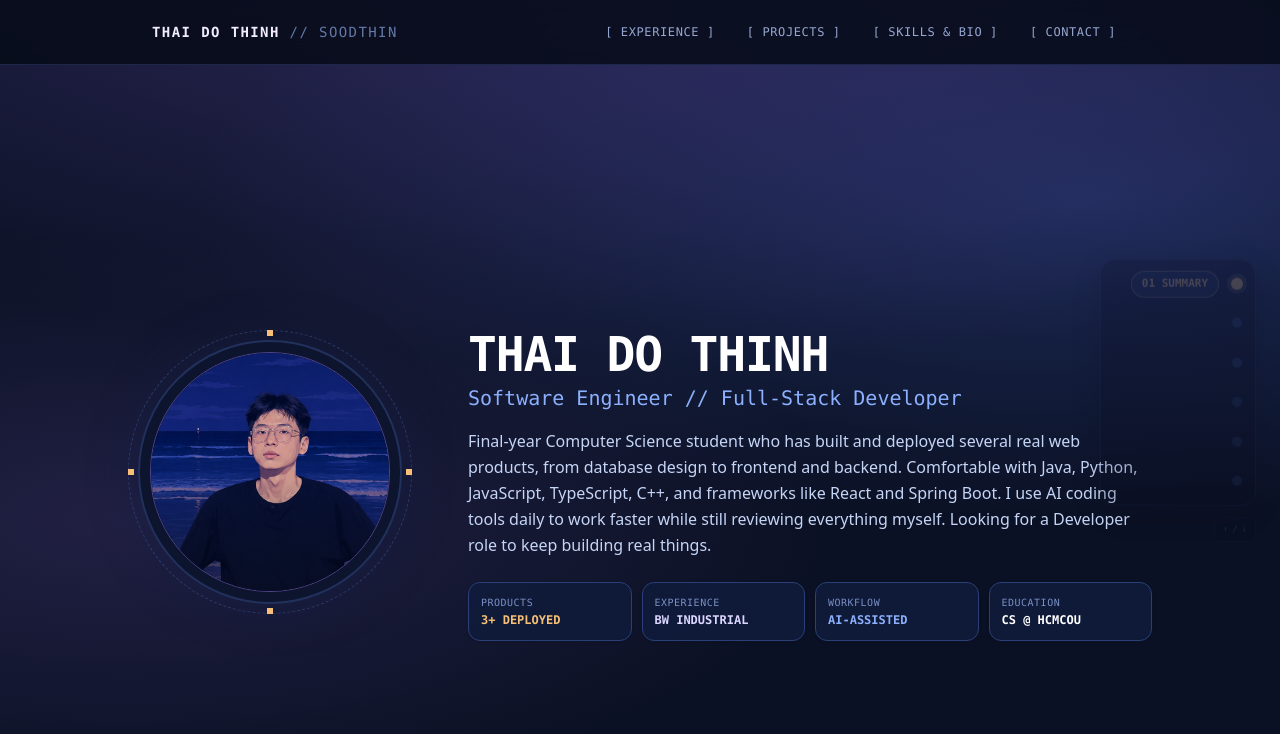
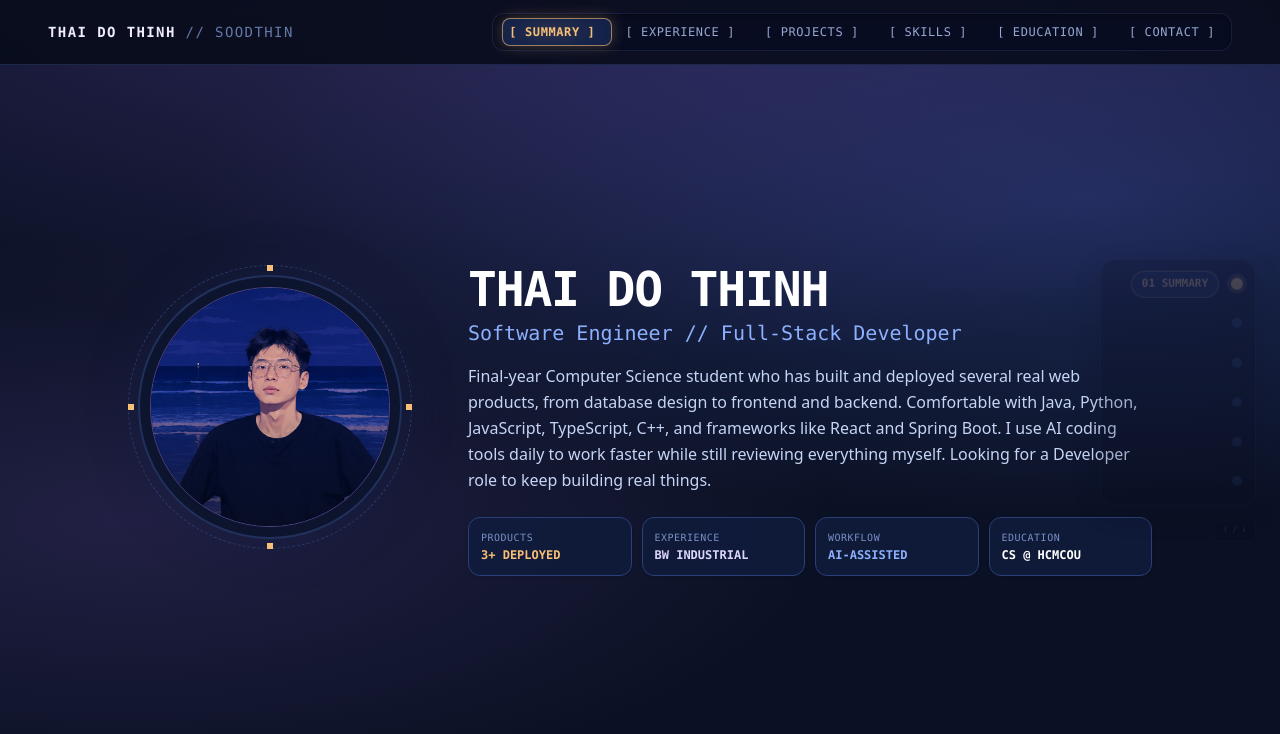
Before and after one commit to soodthin/dev-portfolio, a Next.js app: page / in a window 1280 px wide. Shown: the top 734 px of the page. Built offline with nearby package versions, Linux system fonts and the light colour scheme.

Commit message:
feat(navbar): add smooth sliding indicator, separate tabs, and bump to v2.0

```diff
--- a/components/contact.tsx
+++ b/components/contact.tsx
@@ -3,56 +3,115 @@ import { Profile, SocialLink } from '@/types/portfolio';
 interface ContactProps {
   profile: Profile;
   socials: SocialLink[];
+  onSelectSlide?: (index: number) => void;
 }
 
-export function Contact({ profile, socials }: ContactProps) {
+export function Contact({ profile, socials, onSelectSlide }: ContactProps) {
+  const handleNavClick = (e: React.MouseEvent, index: number) => {
+    if (onSelectSlide) {
+      e.preventDefault();
+      onSelectSlide(index);
+    }
+  };
+
   return (
-    <footer id="contact" className="pt-16 pb-12 border-t border-[#1c274a] mt-16">
-      <div className="grid grid-cols-1 md:grid-cols-12 gap-8 pb-12 border-b border-[#141f3d]">
-        <div className="md:col-span-4 space-y-3">
-          <div className="font-mono text-base font-bold text-[#f1edff] uppercase tracking-wider">
+    <footer id="contact" className="w-full max-w-5xl mx-auto flex flex-col justify-center py-4 sm:py-6">
+      <div className="flex items-center gap-3 mb-4">
+        <span className="font-mono text-xs text-[#f8c076] tracking-wider">08</span>
+        <h2 className="text-xl sm:text-2xl font-mono font-bold uppercase tracking-wider text-[#f1edff]">
+          CONTACT &amp; NETWORK
+        </h2>
+        <div className="flex-1 border-b border-[#213364]" />
+      </div>
+
+      <div className="grid grid-cols-1 md:grid-cols-12 gap-6 p-6 sm:p-8 rounded-2xl border border-[#283d78] bg-[#0f1938]/90 shadow-[0_12px_40px_rgba(10,18,42,0.6)]">
+        <div className="md:col-span-4 space-y-2.5">
+          <div className="font-mono text-base font-bold text-white uppercase tracking-wider">
             {profile.name}
           </div>
-          <p className="text-xs font-mono text-[#7ea2f8]">
+          <p className="text-xs font-mono text-[#8cb0fd]">
             {profile.title}
           </p>
-          <p className="text-xs text-[#8e9fc7] font-sans leading-relaxed max-w-sm">
+          <p className="text-xs text-[#c5d5f6] font-sans leading-relaxed">
             Building reliable full-stack web and mobile systems from database architecture to modern user interfaces.
           </p>
-          <div className="text-xs font-mono text-[#677cad]">
-            Location: <span className="text-[#a9b9dc]">{profile.location}</span>
+          <div className="text-xs font-mono text-[#8299cd] pt-1">
+            Location: <span className="text-[#c5d5f6]">{profile.location}</span>
+          </div>
+          <div className="pt-1.5 flex items-center gap-2 font-mono text-xs">
+            <span className="text-[#8299cd]">EDITION:</span>
+            <span className="px-2 py-0.5 rounded-md text-[11px] font-bold border border-[#f8c076]/40 bg-[#121c3b] text-[#f8c076]">
+              v2.0 (REFINED)
+            </span>
+            <span className="text-[11px] text-[#55699b]">
+              v1.0 (INITIAL)
+            </span>
           </div>
         </div>
 
-        <div className="md:col-span-2 space-y-3 font-mono">
+        <div className="md:col-span-2 space-y-2.5 font-mono">
           <div className="text-xs font-bold text-[#f8c076] uppercase tracking-widest">
             NAVIGATION
           </div>
           <ul className="space-y-2 text-xs">
             <li>
-              <a href="#experience" className="text-[#96a7d1] hover:text-[#f8c076] transition-colors">
+              <a
+                href="#summary"
+                onClick={(e) => handleNavClick(e, 0)}
+                className="text-[#9fb2dd] hover:text-[#f8c076] transition-colors"
+              >
+                Summary
+              </a>
+            </li>
+            <li>
+              <a
+                href="#experience"
+                onClick={(e) => handleNavClick(e, 1)}
+                className="text-[#9fb2dd] hover:text-[#f8c076] transition-colors"
+              >
                 Experience
               </a>
             </li>
             <li>
-              <a href="#projects" className="text-[#96a7d1] hover:text-[#f8c076] transition-colors">
+              <a
+                href="#projects"
+                onClick={(e) => handleNavClick(e, 2)}
+                className="text-[#9fb2dd] hover:text-[#f8c076] transition-colors"
+              >
                 Projects
               </a>
             </li>
             <li>
-              <a href="#about" className="text-[#96a7d1] hover:text-[#f8c076] transition-colors">
-                Skills & Education
+              <a
+                href="#skills"
+                onClick={(e) => handleNavClick(e, 5)}
+                className="text-[#9fb2dd] hover:text-[#f8c076] transition-colors"
+              >
+                Skills
               </a>
             </li>
             <li>
-              <a href="#" className="text-[#6276a6] hover:text-[#d3cbff] transition-colors">
-                Back to Top ↑
+              <a
+                href="#education"
+                onClick={(e) => handleNavClick(e, 6)}
+                className="text-[#9fb2dd] hover:text-[#f8c076] transition-colors"
+              >
+                Education
+              </a>
+            </li>
+            <li className="pt-1">
+              <a
+                href="#summary"
+                onClick={(e) => handleNavClick(e, 0)}
+                className="text-[#f8c076] hover:text-[#ddd7ff] transition-colors font-bold"
+              >
+                Top // Loop ↑
               </a>
             </li>
           </ul>
         </div>
 
-        <div className="md:col-span-3 space-y-3 font-mono">
+        <div className="md:col-span-3 space-y-2.5 font-mono">
           <div className="text-xs font-bold text-[#f8c076] uppercase tracking-widest">
             CONTACT
           </div>
@@ -60,7 +119,7 @@ export function Contact({ profile, socials }: ContactProps) {
             <li>
               <a
                 href={`mailto:${profile.email}`}
-                className="text-[#96a7d1] hover:text-[#f8c076] transition-colors block break-all"
+                className="text-[#9fb2dd] hover:text-[#f8c076] transition-colors block break-all"
               >
                 {profile.email}
               </a>
@@ -68,18 +127,18 @@ export function Contact({ profile, socials }: ContactProps) {
             <li>
               <a
                 href={`tel:${profile.phone}`}
-                className="text-[#96a7d1] hover:text-[#f8c076] transition-colors block"
+                className="text-[#9fb2dd] hover:text-[#f8c076] transition-colors block"
               >
                 Tel: {profile.phone}
               </a>
             </li>
-            <li className="text-[11px] text-[#6276a6] pt-1">
+            <li className="text-[11px] text-[#8299cd] pt-1">
               Status: Open for Developer Roles
             </li>
           </ul>
         </div>
 
-        <div className="md:col-span-3 space-y-3 font-mono">
+        <div className="md:col-span-3 space-y-2.5 font-mono">
           <div className="text-xs font-bold text-[#f8c076] uppercase tracking-widest">
             CONNECT
           </div>
@@ -90,10 +149,10 @@ export function Contact({ profile, socials }: ContactProps) {
                   href={social.url}
                   target="_blank"
                   rel="noopener noreferrer"
-                  className="text-[#96a7d1] hover:text-[#f8c076] transition-colors inline-flex items-center gap-1.5"
+                  className="text-[#9fb2dd] hover:text-[#f8c076] transition-colors inline-flex items-center gap-1.5"
                 >
                   <span>{social.label}</span>
-                  <span className="text-[#6276a6] text-[11px]">({social.handle})</span>
+                  <span className="text-[#8299cd] text-[11px]">({social.handle})</span>
                   <span className="text-[#f8c076]">↗</span>
                 </a>
               </li>
@@ -102,12 +161,21 @@ export function Contact({ profile, socials }: ContactProps) {
         </div>
       </div>
 
-      <div className="pt-8 flex flex-col sm:flex-row items-center justify-between gap-3 text-xs font-mono text-[#5b6f9f]">
-        <div>
-          © {new Date().getFullYear()} Thai Do Thinh. All rights reserved.
+      <div className="pt-6 flex flex-col sm:flex-row items-center justify-between gap-3 text-xs font-mono text-[#7a8ebc]">
+        <div className="flex flex-wrap items-center gap-2.5">
+          <span>© {new Date().getFullYear()} Thai Do Thinh.</span>
+          <span className="text-[#3b4f84]">/</span>
+          <div className="inline-flex items-center gap-1.5 px-2.5 py-0.5 rounded-full border border-[#283e74] bg-[#0c142e] text-[11px]">
+            <span className="w-1.5 h-1.5 rounded-full bg-[#f8c076] animate-pulse" />
+            <span className="text-[#f8c076] font-bold">VERSION 2.0</span>
+            <span className="text-[#3b4f84]">|</span>
+            <span className="text-[#889dcd]">v1.0 INITIAL</span>
+          </div>
         </div>
-        <div>
-          Next.js & TypeScript • Hosted on GitHub Pages
+        <div className="flex items-center gap-2 text-[11px]">
+          <span>Next.js &amp; TypeScript</span>
+          <span className="text-[#3b4f84]">•</span>
+          <span className="text-[#8cb0fd]">Hosted on GitHub Pages</span>
         </div>
       </div>
     </footer>
--- a/components/navbar.tsx
+++ b/components/navbar.tsx
@@ -1,42 +1,131 @@
 'use client';
 
-import { useState } from 'react';
+import { useState, useRef, useEffect } from 'react';
 
 interface NavItem {
   label: string;
-  href: string;
+  slideIndex: number;
+  matches?: (index: number) => boolean;
 }
 
 const NAV_ITEMS: NavItem[] = [
-  { label: 'EXPERIENCE', href: '#experience' },
-  { label: 'PROJECTS', href: '#projects' },
-  { label: 'SKILLS & BIO', href: '#about' },
-  { label: 'CONTACT', href: '#contact' },
+  { label: 'SUMMARY', slideIndex: 0, matches: (idx) => idx === 0 },
+  { label: 'EXPERIENCE', slideIndex: 1, matches: (idx) => idx === 1 },
+  { label: 'PROJECTS', slideIndex: 2, matches: (idx) => idx >= 2 && idx <= 4 },
+  { label: 'SKILLS', slideIndex: 5, matches: (idx) => idx === 5 },
+  { label: 'EDUCATION', slideIndex: 6, matches: (idx) => idx === 6 },
+  { label: 'CONTACT', slideIndex: 7, matches: (idx) => idx === 7 },
 ];
 
-export function Navbar() {
+interface NavbarProps {
+  activeIndex?: number;
+  onSelectSlide?: (index: number) => void;
+}
+
+export function Navbar({ activeIndex = 0, onSelectSlide }: NavbarProps) {
   const [mobileMenuOpen, setMobileMenuOpen] = useState(false);
+  const [indicator, setIndicator] = useState<{ left: number; width: number; ready: boolean }>({
+    left: 0,
+    width: 0,
+    ready: false,
+  });
+
+  const navRef = useRef<HTMLElement>(null);
+  const itemRefs = useRef<(HTMLAnchorElement | null)[]>([]);
+  const prevActiveNavRef = useRef(0);
+  const [isLeaping, setIsLeaping] = useState(false);
+
+  const activeNavIdx = NAV_ITEMS.findIndex((item) =>
+    item.matches ? item.matches(activeIndex) : activeIndex === item.slideIndex
+  );
+
+  useEffect(() => {
+    if (prevActiveNavRef.current === NAV_ITEMS.length - 1 && activeNavIdx === 0) {
+      setIsLeaping(true);
+      const timer = setTimeout(() => setIsLeaping(false), 550);
+      return () => clearTimeout(timer);
+    } else {
+      setIsLeaping(false);
+    }
+    prevActiveNavRef.current = activeNavIdx;
+  }, [activeNavIdx]);
+
+  useEffect(() => {
+    const updatePosition = () => {
+      const currentEl = itemRefs.current[activeNavIdx];
+      const navEl = navRef.current;
+      if (currentEl && navEl) {
+        const navRect = navEl.getBoundingClientRect();
+        const itemRect = currentEl.getBoundingClientRect();
+        setIndicator({
+          left: itemRect.left - navRect.left,
+          width: itemRect.width,
+          ready: true,
+        });
+      }
+    };
+
+    updatePosition();
+    window.addEventListener('resize', updatePosition);
+    return () => window.removeEventListener('resize', updatePosition);
+  }, [activeNavIdx]);
+
+  const handleNavClick = (e: React.MouseEvent, index: number) => {
+    e.preventDefault();
+    setMobileMenuOpen(false);
+    if (onSelectSlide) {
+      onSelectSlide(index);
+    }
+  };
 
   return (
-    <header className="sticky top-0 z-50 w-full border-b border-[#1c274a] bg-[#070b18]/85 backdrop-blur-md transition-colors duration-200">
-      <div className="max-w-5xl mx-auto px-4 sm:px-6 h-16 flex items-center justify-between">
+    <header className="fixed top-0 left-0 right-0 z-40 w-full border-b border-[#1c274a] bg-[#070b18]/85 backdrop-blur-md transition-colors duration-200">
+      <div className="w-full max-w-7xl mx-auto px-4 sm:px-8 lg:px-12 h-16 flex items-center justify-between gap-6 lg:gap-10">
         <a
-          href="#"
-          className="font-mono text-xs sm:text-sm tracking-widest font-bold text-[#f1edff] uppercase hover:text-[#7ea2f8] transition-colors"
+          href="#summary"
+          onClick={(e) => handleNavClick(e, 0)}
+          className="font-mono text-xs sm:text-sm tracking-widest font-bold text-[#f1edff] uppercase hover:text-[#7ea2f8] transition-colors shrink-0"
         >
           THAI DO THINH <span className="text-[#6479a8] font-normal">// SOODTHIN</span>
         </a>
 
-        <nav className="hidden md:flex items-center gap-2 text-xs font-mono tracking-wider">
-          {NAV_ITEMS.map((item) => (
-            <a
-              key={item.href}
-              href={item.href}
-              className="px-3 py-1.5 rounded-lg text-[#96a7d1] hover:text-[#f8c076] hover:bg-[#131d3d]/50 transition-colors uppercase"
-            >
-              [ {item.label} ]
-            </a>
-          ))}
+        <nav
+          ref={navRef}
+          className="relative hidden md:flex items-center gap-1 lg:gap-1.5 text-[11px] lg:text-xs font-mono tracking-wider p-1 rounded-xl bg-[#090e21]/70 border border-[#1d2b56]/60 shadow-[inset_0_1px_4px_rgba(0,0,0,0.4)] shrink-0"
+        >
+          {indicator.ready && (
+            <div
+              className={`absolute top-1 bottom-1 rounded-lg bg-[#14224a] border border-[#f8c076]/60 shadow-[0_0_16px_rgba(248,192,118,0.25)] pointer-events-none transition-all ${
+                isLeaping
+                  ? 'duration-500 ease-[cubic-bezier(0.34,1.45,0.64,1)] scale-105'
+                  : 'duration-300 ease-[cubic-bezier(0.25,1,0.5,1)]'
+              }`}
+              style={{
+                transform: `translateX(${indicator.left}px)`,
+                width: `${indicator.width}px`,
+              }}
+            />
+          )}
+
+          {NAV_ITEMS.map((item, idx) => {
+            const isActive = idx === activeNavIdx;
+
+            return (
+              <a
+                key={item.slideIndex}
+                ref={(el) => { itemRefs.current[idx] = el; }}
+                href="#"
+                onClick={(e) => handleNavClick(e, item.slideIndex)}
+                className={`relative z-10 px-2.5 lg:px-3 py-1.5 rounded-lg transition-colors duration-200 uppercase ${
+                  isActive
+                    ? 'text-[#f8c076] font-bold drop-shadow-[0_0_8px_rgba(248,192,118,0.4)]'
+                    : 'text-[#96a7d1] hover:text-[#f8c076]'
+                }`}
+              >
+                [ {item.label} ]
+              </a>
+            );
+          })}
         </nav>
 
         <div className="flex items-center gap-2 md:hidden">
@@ -54,11 +143,15 @@ export function Navbar() {
       {mobileMenuOpen && (
         <div className="md:hidden border-t border-[#1c274a] bg-[#090e1f] px-4 py-4 space-y-3">
           {NAV_ITEMS.map((item) => (
-            <div key={item.href}>
+            <div key={item.slideIndex}>
               <a
-                href={item.href}
-                onClick={() => setMobileMenuOpen(false)}
-                className="block text-xs font-mono tracking-wider text-[#a9b9dc] hover:text-[#f8c076] py-1 uppercase"
+                href="#"
+                onClick={(e) => handleNavClick(e, item.slideIndex)}
+                className={`block text-xs font-mono tracking-wider py-1 uppercase ${
+                  (item.matches ? item.matches(activeIndex) : activeIndex === item.slideIndex)
+                    ? 'text-[#f8c076] font-bold'
+                    : 'text-[#a9b9dc]'
+                }`}
               >
                 [ {item.label} ]
               </a>
--- a/package.json
+++ b/package.json
@@ -1,6 +1,6 @@
 {
   "name": "dev-portfolio",
-  "version": "0.1.0",
+  "version": "2.0.0",
   "private": true,
   "scripts": {
     "dev": "next dev",
```
